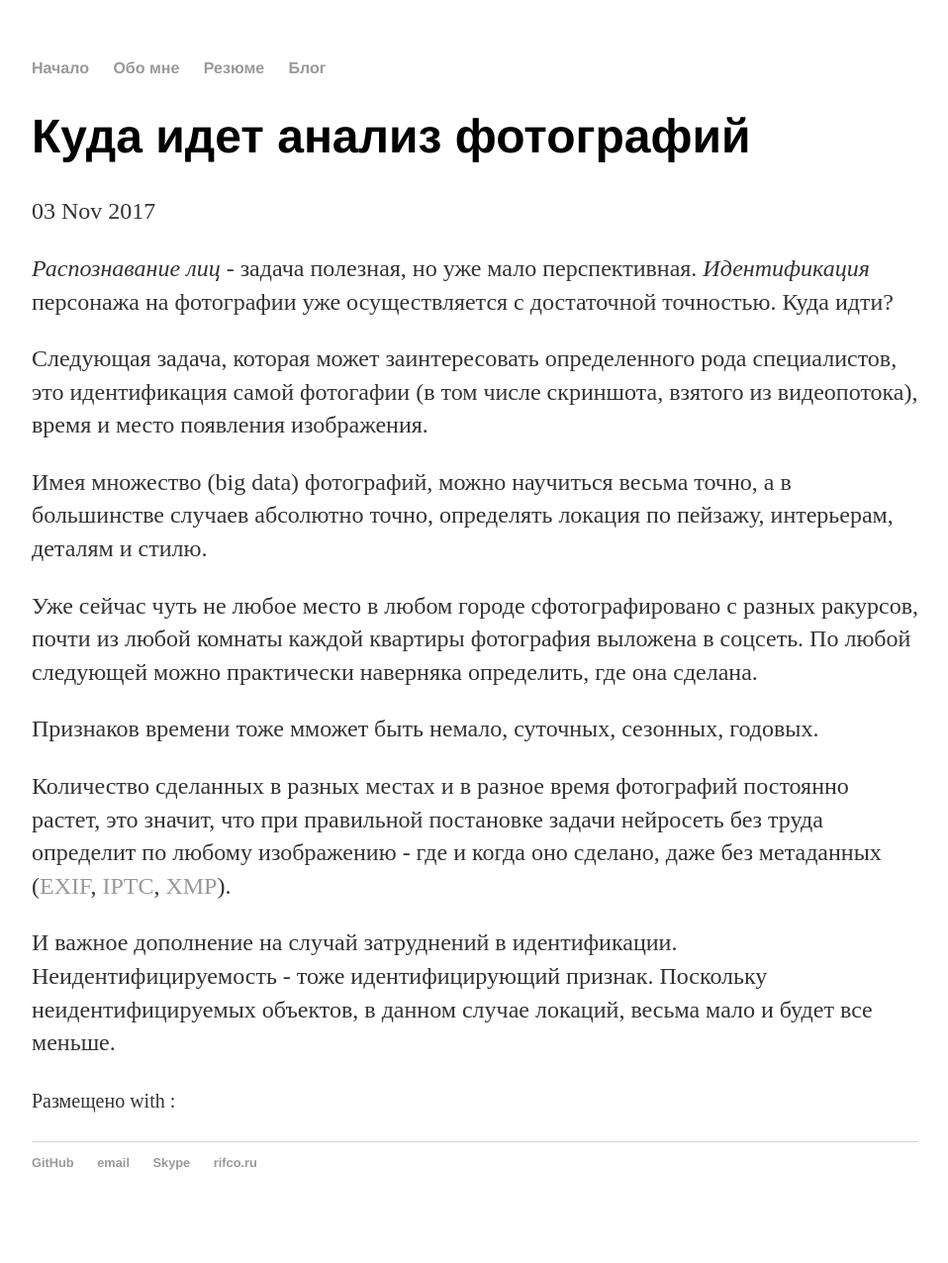
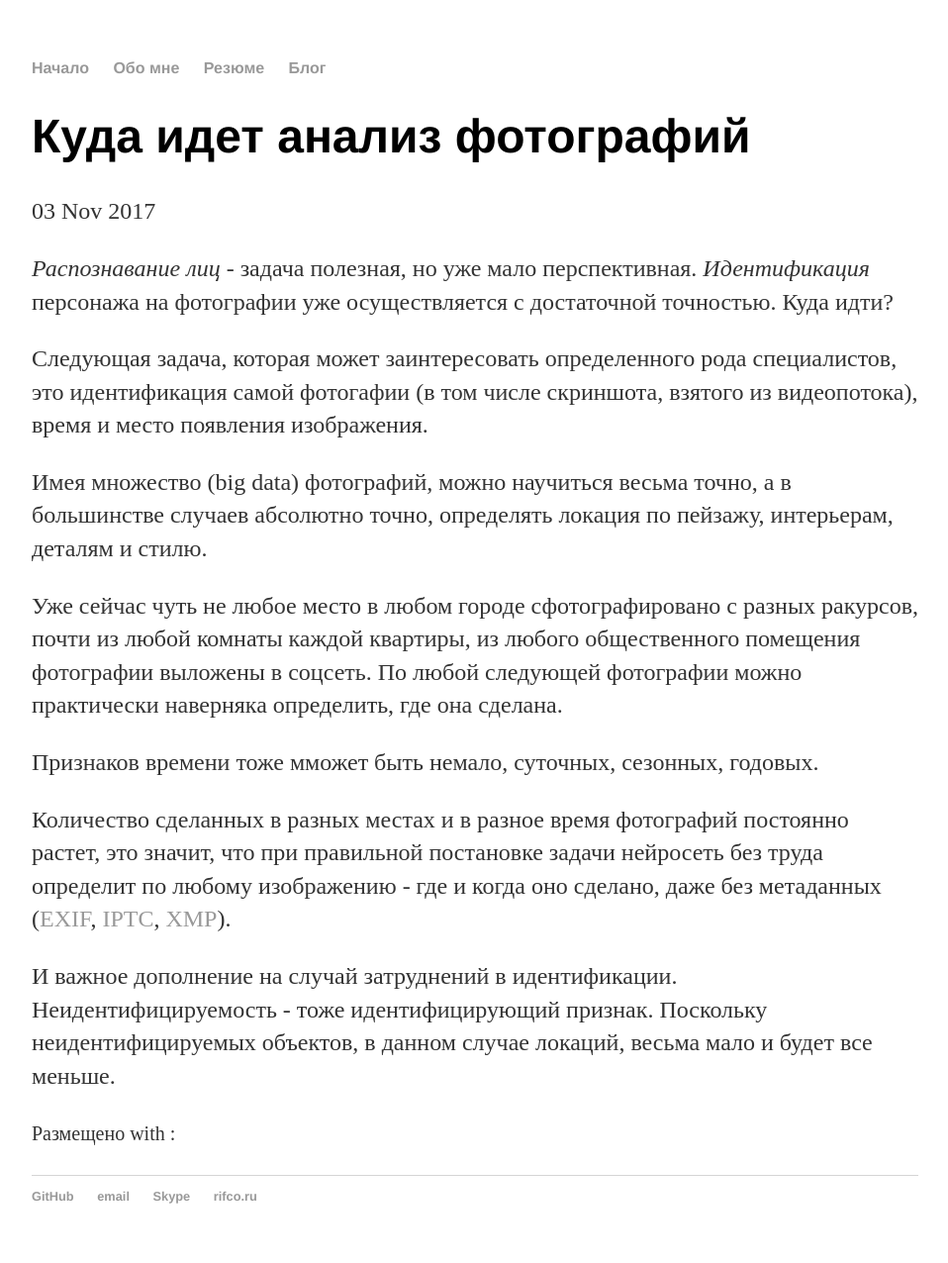
Before and after one commit to komstin/komstin.github.io, a Jekyll site: the page built from _posts/2017-11-03-Куда-идет-анализ-фотографий.md, in a window 1280 px wide. Shown: the whole page at 99% size, without its empty margins (160-1118 px from the left). Built offline with Jekyll 4.4.1, drawn with Linux system fonts in a browser that asks for light colours; before the commit the page ends 1242 px from its top, so only the background shows below that.

Commit message:
Update 2017-11-03-Куда-идет-анализ-фотографий.md

```diff
--- a/_posts/2017-11-03-Куда-идет-анализ-фотографий.md
+++ b/_posts/2017-11-03-Куда-идет-анализ-фотографий.md
@@ -12,7 +12,7 @@ tags: [machine-learning, image-processing]
 
 Имея множество (big data) фотографий, можно научиться весьма точно, а в большинстве случаев абсолютно точно, определять локация по пейзажу, интерьерам, деталям и стилю.
 
-Уже сейчас чуть не любое место в любом городе сфотографировано с разных ракурсов, почти из любой комнаты каждой квартиры фотография выложена в соцсеть. По любой следующей можно практически наверняка определить, где она сделана.
+Уже сейчас чуть не любое место в любом городе сфотографировано с разных ракурсов, почти из любой комнаты каждой квартиры, из любого общественного помещения фотографии выложены в соцсеть. По любой следующей фотографии можно практически наверняка определить, где она сделана.
 
 Признаков времени тоже мможет быть немало, суточных, сезонных, годовых.
 
```
